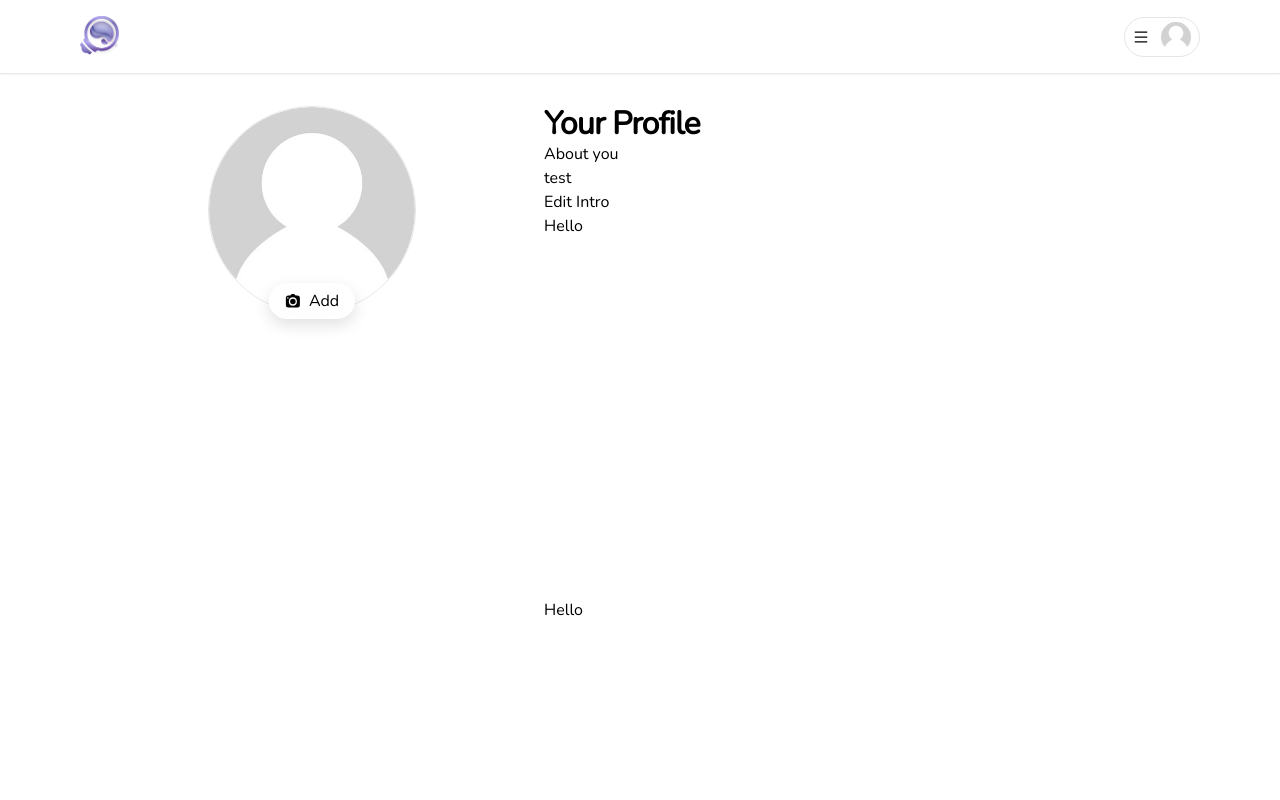
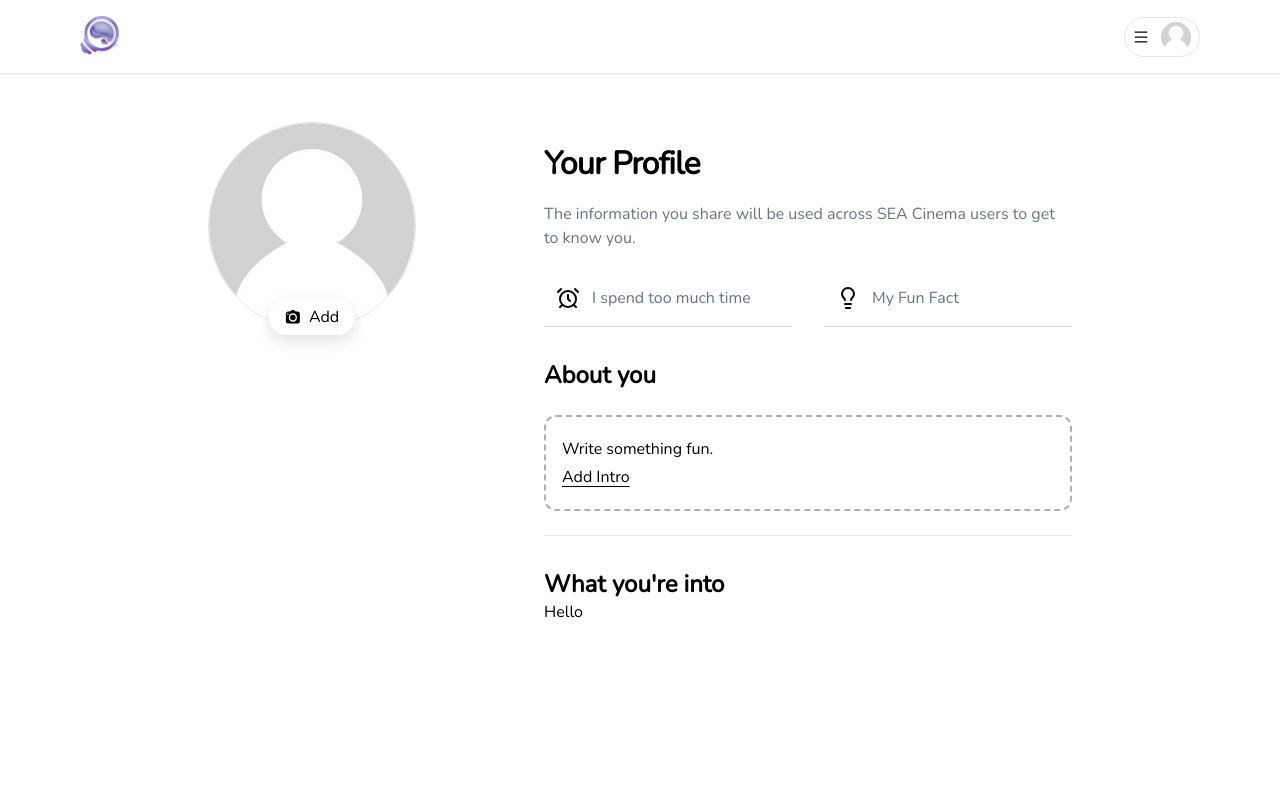
Before and after one commit to Stefanuswilfrid/sea-cinema, a Next.js app: page /users/1 in a window 1280 px wide. Shown: the top 800 px of the page. Built offline with nearby package versions, Linux system fonts and the light colour scheme; no server answers.

Commit message:
commit users

```diff
--- /dev/null
+++ b/src/components/Layout/AnimateFade.tsx
@@ -0,0 +1,26 @@
+import { motion } from 'framer-motion';
+import * as React from 'react';
+
+const variants = {
+  hidden: { opacity: 0 },
+  enter: { opacity: 1 },
+  exit: { opacity: 0 },
+};
+
+export default function AnimateFade({
+  children,
+}: {
+  children: React.ReactNode;
+}) {
+  return (
+    <motion.div
+      initial='hidden'
+      animate='enter'
+      exit='exit'
+      variants={variants}
+      transition={{ type: 'linear', duration: 0.5 }}
+    >
+      {children}
+    </motion.div>
+  );
+}
--- a/src/components/Navbar/UserMenu.tsx
+++ b/src/components/Navbar/UserMenu.tsx
@@ -103,13 +103,13 @@ const UserMenu : React.FC<UserMenuProps> = ({ currentUser }) => {
                 />
                <hr/>
                <MenuItem
-                  label="Liked Movie"
-                  onClick={() => {router.push("/likes"),setIsOpen(false)}}
+                  label="Watchlists"
+                  onClick={() => {router.push("/watchlist"),setIsOpen(false)}}
                   bold={false}
                 />
                <MenuItem
                   label="Account"
-                  onClick={() => {router.push("/account-settings"),setIsOpen(false)}}
+                  onClick={() => {router.push(`/users/${currentUser?.id}`),setIsOpen(false)}}
                   bold={false}
                 />
                <hr/>
--- a/src/pages/account-settings/personal-info.tsx
+++ /dev/null
@@ -1,67 +0,0 @@
-import Breadcrumb from "@/components/Breadcrumbs";
-import Container from "@/components/Container";
-import { BackRouteButton } from "@/components/Button/RouteButton";
-import React from "react";
-
-export default function PersonalInfo() {
-  const breadcrumbs = [
-    { href: '/account-settings', label: 'Account' },
-    { href: '/account-settings/personal-info', label: 'Personal info', current: true },
-  ];
-
-  return (
-    <Container>
-      <div
-        className="
-          max-w-screen-lg
-          mx-auto
-        "
-      >
-        <div className="flex flex-col gap-6">
-
-<Breadcrumb items={breadcrumbs}/>
-          <h1 className="text-4xl font-bold ">Personal Info</h1>
-
-          <div
-            className="
-              grid
-              grid-cols-1
-              md:grid-cols-7
-              md:gap-10
-              mt-6
-            "
-          >
-            <div className="col-span-4 flex flex-col gap-8">
-              <div className="flex flex-col gap-2">
-                <div
-                  className="
-            text-xl
-            font-semibold
-            flex
-            flex-row
-            items-center
-            gap-2
-          "
-                >
-                  <div>Legal Name </div>
-                </div>
-              </div>
-            </div>
-
-            <div
-              className="
-                order-first
-                mb-10
-                md:order-last
-                md:col-span-3
-              "
-            >
-{/* <PersonalFAQ/> */}
-            </div>
-
-          </div>
-        </div>
-      </div>
-    </Container>
-  );
-}
--- a/src/pages/users/[id]/index.tsx
+++ b/src/pages/users/[id]/index.tsx
@@ -3,6 +3,8 @@ import React, { useEffect, useState } from "react";
 import { useSession } from "next-auth/react";
 import { CurrentUser } from "@/types";
 import SEO from "@/components/SEO";
+import { AlarmClock, ArrowRight, Lightbulb } from "lucide-react";
+import { ChevronRight } from "react-feather";
 
 export default function EditProfile() {
   const { data } = useSession();
@@ -34,40 +36,58 @@ export default function EditProfile() {
         desc="SEA Cinema is a rising star in the movie theater industry known for
         its affordable ticket prices and wide range of movie genres."
       />
-      <div className="w-full xl:px-20 md:px-10 sm:px-6 px-4 mt-8 mx-6 sm:max-w-5xl sm:mx-auto flex gap-20">
+      <div className="w-full xl:px-20 md:px-10 sm:px-6 px-4 mt-12 mx-6 sm:max-w-5xl sm:mx-auto flex flex-col sm:flex-row gap-20">
         <div className="relative">
           <AddPhoto id={currentUser?.id} />
         </div>
-        <div className="md:ml-12 w-full">
+        <div className="md:ml-12 w-full mt-6">
           <div>
             <h1 className="text-[32px] font-black tracking-tight leading-9">
               Your Profile
             </h1>
+            <p className="text-gray-500 my-5">The information you share will be used across SEA Cinema users to get to know you.</p>
+            <div className="grid grid-cols-2 gap-8">
+              <button className="border-b-[1px] border-gray-300  hover:bg-gray-100 px-3 py-4 hover:rounded-lg duration-200">
+                <div className="flex items-start ">
+                  <AlarmClock/>
+                <span className="text-gray-500 ml-3">I spend too much time
+                </span>
+                  {/* <ChevronRight className="tex"/> */}
+                </div>
+              </button>
+              <button className="border-b-[1px] border-gray-300  hover:bg-gray-100 px-3 py-4 hover:rounded-lg duration-200">
+                <div className="flex items-start ">
+                  <Lightbulb/>
+                <span className="text-gray-500 ml-3">My Fun Fact
+                </span>
+                  {/* <ChevronRight className="tex"/> */}
+                </div>
+              </button>
+            </div>
           </div>
           <section>
             <h1
-              className="hpipapi atm_7l_1kw7nm4 atm_c8_1x4eueo atm_cs_1kw7nm4 atm_g3_1kw7nm4 atm_gi_idpfg4 atm_l8_idpfg4 atm_kd_idpfg4_pfnrn2 dir dir-ltr"
+              className="text-2xl mt-8 font-bold "
             >
-              <span className="h1f0bcpo atm_c8_11rlvjh atm_g3_1xap3gc atm_fr_1xai86l atm_7l_dezgoh atm_cs_19iasv6 dir dir-ltr">
                 About you
-              </span>
             </h1>
-            <div className="c1ppnxkx atm_h3_1ph3nq8 atm_c8_16fp2vl atm_g3_x9fz81 atm_fr_12ckmjc atm_9s_1txwivl atm_ar_1bp4okc atm_cx_8tjzot atm_j3_13slfx3__1v156lz dir dir-ltr">
-              <div className="_11oyobo">
-                <span className="_1e2prbn">test</span>
-              </div>
-              <button
-                type="button"
-                className="l1ovpqvx atm_1he2i46_1k8pnbi_10saat9 atm_yxpdqi_1pv6nv4_10saat9 atm_1a0hdzc_w1h1e8_10saat9 atm_2bu6ew_929bqk_10saat9 atm_12oyo1u_73u7pn_10saat9 atm_fiaz40_1etamxe_10saat9 b1uxatsa atm_c8_1kw7nm4 atm_bx_1kw7nm4 atm_cd_1kw7nm4 atm_ci_1kw7nm4 atm_g3_1kw7nm4 atm_9j_tlke0l_1nos8r_uv4tnr atm_7l_1kw7nm4_pfnrn2 atm_rd_8stvzk_pfnrn2 c1qih7tm atm_1s_glywfm atm_26_1j28jx2 atm_3f_idpfg4 atm_9j_tlke0l atm_gi_idpfg4 atm_l8_idpfg4 atm_vb_1wugsn5 atm_7l_jt7fhx atm_rd_8stvzk atm_5j_1896hn4 atm_cs_10d11i2 atm_r3_1kw7nm4 atm_mk_h2mmj6 atm_kd_glywfm atm_9j_13gfvf7_1o5j5ji atm_7l_jt7fhx_v5whe7 atm_rd_8stvzk_v5whe7 atm_7l_177r58q_1nos8r_uv4tnr atm_rd_8stvzk_1nos8r_uv4tnr atm_7l_9vytuy_4fughm_uv4tnr atm_rd_8stvzk_4fughm_uv4tnr atm_rd_8stvzk_xggcrc_uv4tnr atm_7l_1he744i_csw3t1 atm_rd_8stvzk_csw3t1 atm_3f_glywfm_jo46a5 atm_l8_idpfg4_jo46a5 atm_gi_idpfg4_jo46a5 atm_3f_glywfm_1icshfk atm_kd_glywfm_19774hq atm_7l_jt7fhx_1w3cfyq atm_rd_8stvzk_1w3cfyq atm_uc_aaiy6o_1w3cfyq atm_70_1p56tq7_1w3cfyq atm_uc_glywfm_1w3cfyq_1rrf6b5 atm_7l_jt7fhx_pfnrn2_1oszvuo atm_rd_8stvzk_pfnrn2_1oszvuo atm_uc_aaiy6o_pfnrn2_1oszvuo atm_70_1p56tq7_pfnrn2_1oszvuo atm_uc_glywfm_pfnrn2_1o31aam atm_7l_9vytuy_1o5j5ji atm_rd_8stvzk_1o5j5ji atm_rd_8stvzk_1mj13j2 dir dir-ltr"
-              >
-                Edit Intro
-              </button>
-            </div>
+            {currentUser?.bio ? <span>eu</span> :
+            <div className="my-6 px-4 py-5 border-dashed border-2 border-grey rounded-xl">
+              <p >
+              Write something fun.
+              </p>
+              <p className="mt-1 underline underline-offset-4 ">Add Intro</p>
+
+              </div>}
+              <hr/>
+              <h1
+              className="text-2xl mt-8 font-bold "
+            >
+                What you're into
+            </h1>
+
           </section>
-          {/* <h1 className="h-96">Hello</h1> */}
-          <h1 className="h-96">Hello</h1>
-          <h1 className="h-96">Hello</h1>
-          <h1 className="h-96">Hello</h1>
+
           <h1 className="h-96 last-h1">Hello</h1>
           <div
             className={`bg-white border-t-2 w-full px-10 py-4 ${
@@ -83,7 +103,7 @@ export default function EditProfile() {
         </div>
       </div>
       <div
-        className={`transition-all duration-300 transform bg-white border-t-2 w-full px-10 py-4 ${
+        className={`transition-all duration-100 transform bg-white border-t-2 w-full px-10 py-4 ${
           isFixed ? "opacity-100 fixed bottom-0" : " opacity-0 "
         }`}
       >
--- /dev/null
+++ b/src/pages/watchlist/index.tsx
@@ -0,0 +1,39 @@
+import Container from '@/components/Container'
+import SEO from '@/components/SEO'
+import React from 'react'
+
+export default function index() {
+  return (
+    <>
+    <SEO title='Your Watchlists' desc='SEA Cinema - Watchlist'/>
+    <Container>
+        <div className='h-screen mt-12 mx-8'>
+        <h1 className='text-4xl font-extrabold'>Watchlists</h1>
+        <div className='grid grid-cols-4 mt-8'>
+        {/* <div className='bg-red-100 h-48 gap-1 grid grid-cols-2 rounded-xl'>
+            <div className='bg-white h-5'></div>
+            </div> */}
+
+
+<div className="grid grid-cols-2 gap-1 shadow-custom p-1 rounded-xl">
+        <div>
+            <img className="h-auto max-w-full rounded-ss-xl" src="https://flowbite.s3.amazonaws.com/docs/gallery/square/image-1.jpg" alt=""/>
+        </div>
+        <div>
+            <img className="h-auto max-w-full rounded-se-xl" src="https://flowbite.s3.amazonaws.com/docs/gallery/square/image-2.jpg" alt=""/>
+        </div>
+        <div>
+            <img className="h-auto max-w-full rounded-es-xl" src="https://flowbite.s3.amazonaws.com/docs/gallery/square/image-3.jpg" alt=""/>
+        </div>
+        <div>
+            <img className="h-auto max-w-full rounded-ee-xl" src="https://flowbite.s3.amazonaws.com/docs/gallery/square/image-4.jpg" alt=""/>
+        </div>
+    </div>
+
+
+        </div>
+        </div>
+    </Container>
+    </>
+  )
+}
--- a/tailwind.config.js
+++ b/tailwind.config.js
@@ -9,6 +9,7 @@ module.exports = {
     extend: {
       colors: {
         primary: '#6366f1',
+        grey:'rgb(176, 176, 176)',
       },
       backgroundImage: {
         'gradient-radial': 'radial-gradient(var(--tw-gradient-stops))',
```
Also changed, not shown: 1 other file (tests, documents, lock files or other folders).
